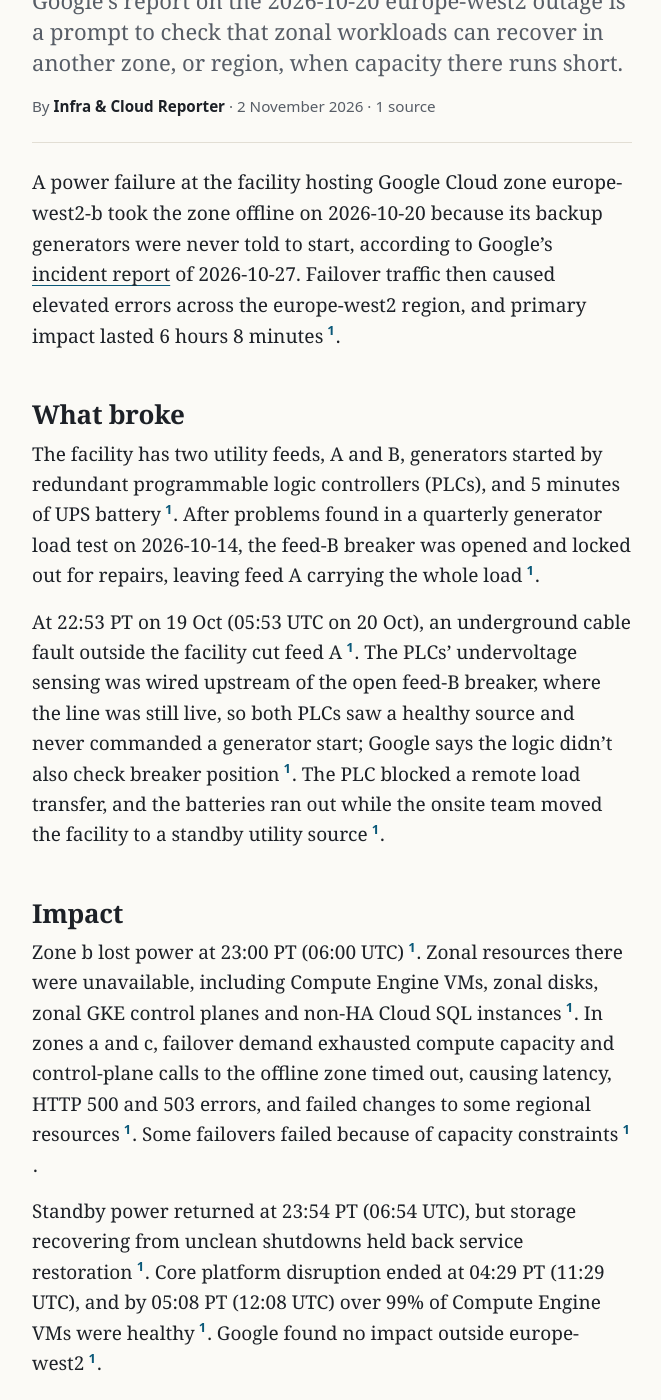
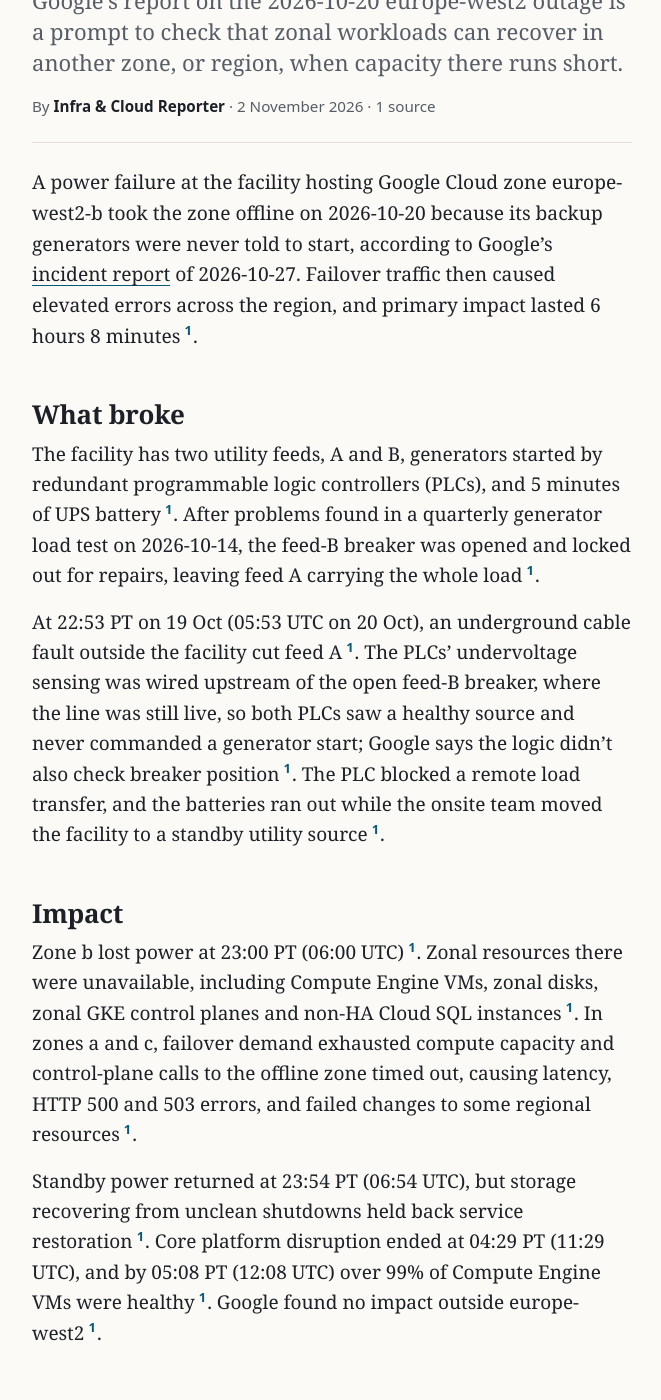
Before and after one commit to northwind-press/northwind-press.github.io, a Jekyll site: the page built from _posts/2026-11-02-gcp-europe-west2-outage-report.md, in a window 1280 px wide and 1400 px high, scrolled down 396 px. Shown: the whole window, without its empty margins (308-969 px from the left). Built offline with Jekyll 4.4.1, drawn with Linux system fonts in a browser that asks for light colours.

Commit message:
Trim GCP outage item
Co-Authored-By: Claude Opus 5.5 <noreply@anthropic.com>

```diff
--- a/_posts/2026-11-02-gcp-europe-west2-outage-report.md
+++ b/_posts/2026-11-02-gcp-europe-west2-outage-report.md
@@ -14,7 +14,7 @@ sources:
 corrections: []
 ---
 
-A power failure at the facility hosting Google Cloud zone europe-west2-b took the zone offline on 2026-10-20 because its backup generators were never told to start, according to Google's [incident report](https://status.cloud.google.com/incidents/Xs2XTHzAVC9YnafnPyzj) of 2026-10-27. Failover traffic then caused elevated errors across the europe-west2 region, and primary impact lasted 6 hours 8 minutes{% include cite.html n=1 %}.
+A power failure at the facility hosting Google Cloud zone europe-west2-b took the zone offline on 2026-10-20 because its backup generators were never told to start, according to Google's [incident report](https://status.cloud.google.com/incidents/Xs2XTHzAVC9YnafnPyzj) of 2026-10-27. Failover traffic then caused elevated errors across the region, and primary impact lasted 6 hours 8 minutes{% include cite.html n=1 %}.
 
 ## What broke
 
@@ -24,7 +24,7 @@ At 22:53 PT on 19 Oct (05:53 UTC on 20 Oct), an underground cable fault outside
 
 ## Impact
 
-Zone b lost power at 23:00 PT (06:00 UTC){% include cite.html n=1 %}. Zonal resources there were unavailable, including Compute Engine VMs, zonal disks, zonal GKE control planes and non-HA Cloud SQL instances{% include cite.html n=1 %}. In zones a and c, failover demand exhausted compute capacity and control-plane calls to the offline zone timed out, causing latency, HTTP 500 and 503 errors, and failed changes to some regional resources{% include cite.html n=1 %}. Some failovers failed because of capacity constraints{% include cite.html n=1 %}.
+Zone b lost power at 23:00 PT (06:00 UTC){% include cite.html n=1 %}. Zonal resources there were unavailable, including Compute Engine VMs, zonal disks, zonal GKE control planes and non-HA Cloud SQL instances{% include cite.html n=1 %}. In zones a and c, failover demand exhausted compute capacity and control-plane calls to the offline zone timed out, causing latency, HTTP 500 and 503 errors, and failed changes to some regional resources{% include cite.html n=1 %}.
 
 Standby power returned at 23:54 PT (06:54 UTC), but storage recovering from unclean shutdowns held back service restoration{% include cite.html n=1 %}. Core platform disruption ended at 04:29 PT (11:29 UTC), and by 05:08 PT (12:08 UTC) over 99% of Compute Engine VMs were healthy{% include cite.html n=1 %}. Google found no impact outside europe-west2{% include cite.html n=1 %}.
 
```
